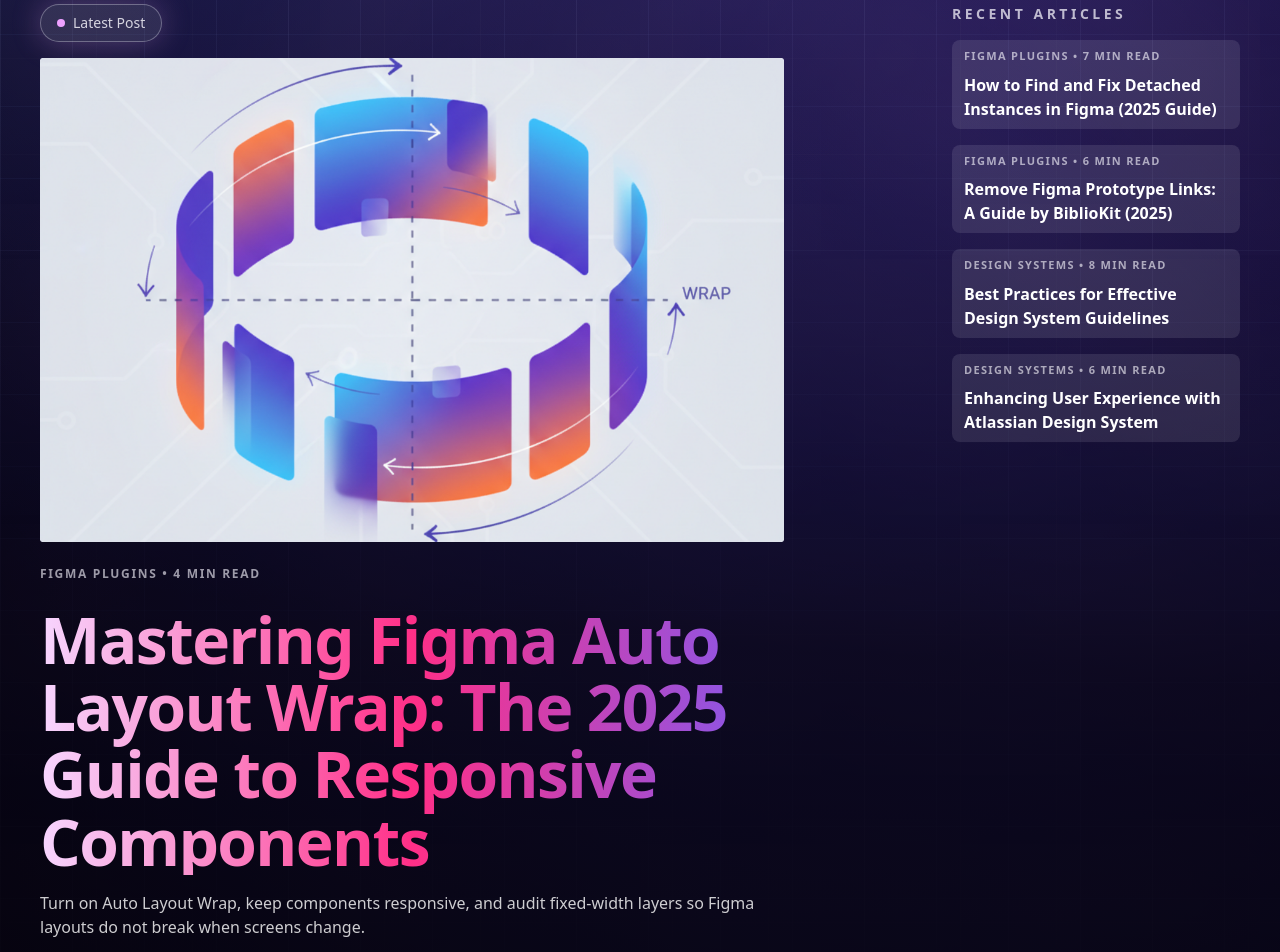
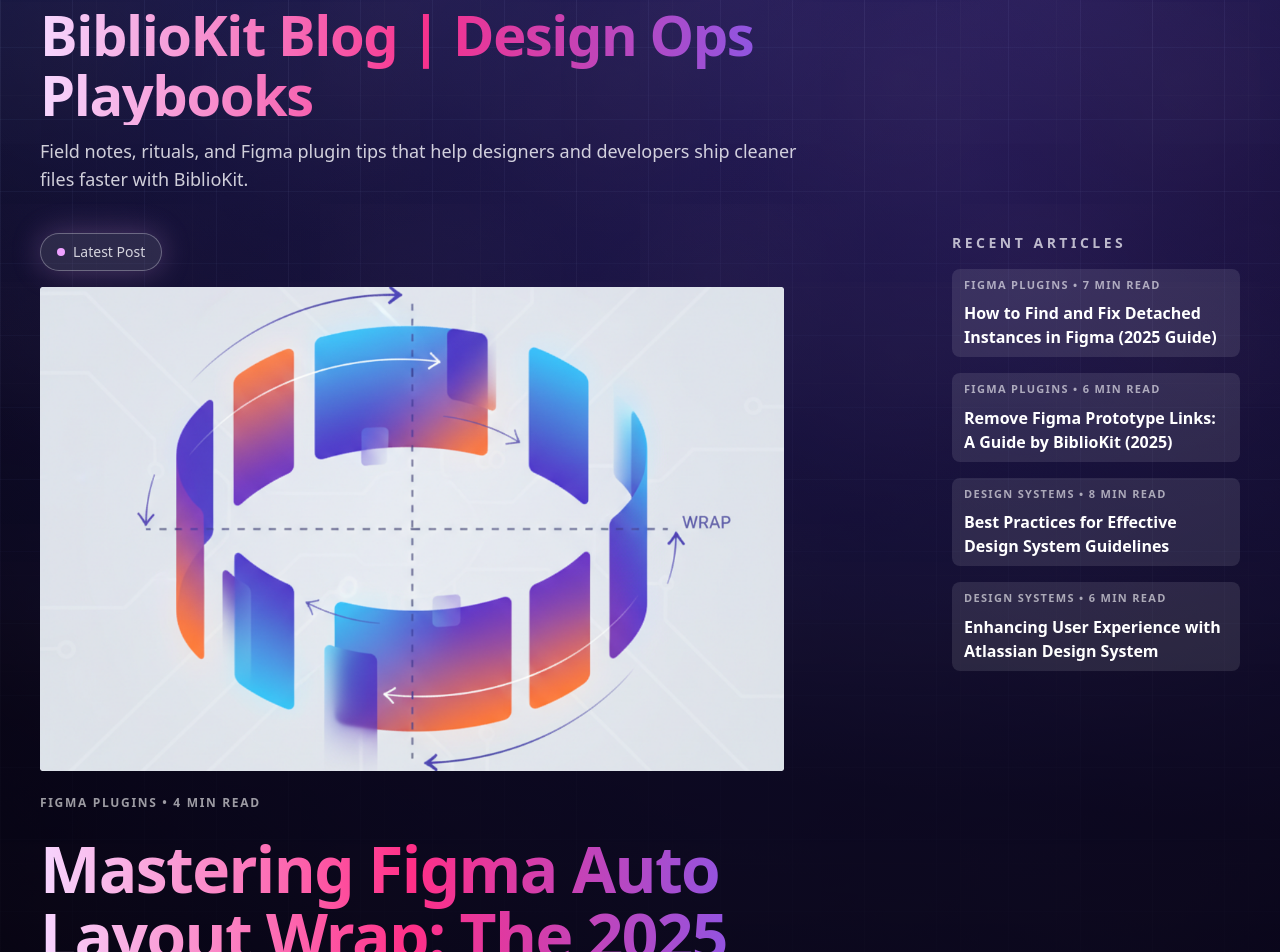
Before and after one commit to emviedv/BKitLaunch, a React (Vite) app: page /blog in a window 1280 px wide. Shown: the part 180-1132 px from the top of the page. Built offline with nearby package versions, Linux system fonts and the light colour scheme.

Commit message:
Fix blog page H1 hierarchy and document audit

```diff
--- a/src/components/BlogPage.tsx
+++ b/src/components/BlogPage.tsx
@@ -22,6 +22,14 @@ const BlogPage: React.FC = () => {
         <div className="landing-hero-noise" aria-hidden="true" />
         <div className="landing-hero-contrast" aria-hidden="true" />
         <div className="relative z-10 section-content pb-0 text-white">
+          <div className="max-w-3xl pb-10">
+            <h1 className="text-[40px] font-bold leading-[1.08] tracking-tight sm:text-[48px] lg:text-[56px] bg-gradient-to-r from-[#F7D6FF] via-[#FF2F87] to-[#7F5AF0] bg-clip-text text-transparent">
+              BiblioKit Blog | Design Ops Playbooks
+            </h1>
+            <p className="mt-3 text-lg text-white/80">
+              Field notes, rituals, and Figma plugin tips that help designers and developers ship cleaner files faster with BiblioKit.
+            </p>
+          </div>
           <div className="grid gap-10 lg:gap-[168px] lg:grid-cols-3 lg:items-start">
             <div className="lg:col-span-2">
               {featuredPost && (
@@ -43,9 +51,9 @@ const BlogPage: React.FC = () => {
                   <p className="mt-2 pb-2 text-xs font-semibold uppercase tracking-[0.14em] text-white/60">
                     {featuredPost.category} • {featuredPost.readingTime}
                   </p>
-                  <h1 className="text-[48px] font-bold leading-[1.05] tracking-tight sm:text-[56px] lg:text-[64px] bg-gradient-to-r from-[#F7D6FF] via-[#FF2F87] to-[#7F5AF0] bg-clip-text text-transparent">
+                  <h2 className="text-[48px] font-bold leading-[1.05] tracking-tight sm:text-[56px] lg:text-[64px] bg-gradient-to-r from-[#F7D6FF] via-[#FF2F87] to-[#7F5AF0] bg-clip-text text-transparent">
                     {featuredPost.title}
-                  </h1>
+                  </h2>
                   <p className="text-base text-white/80">
                     {renderTextWithLinks(featuredPost.excerpt)}
                   </p>
```
Also changed, not shown: 1 other file (tests, documents, lock files or other folders).
